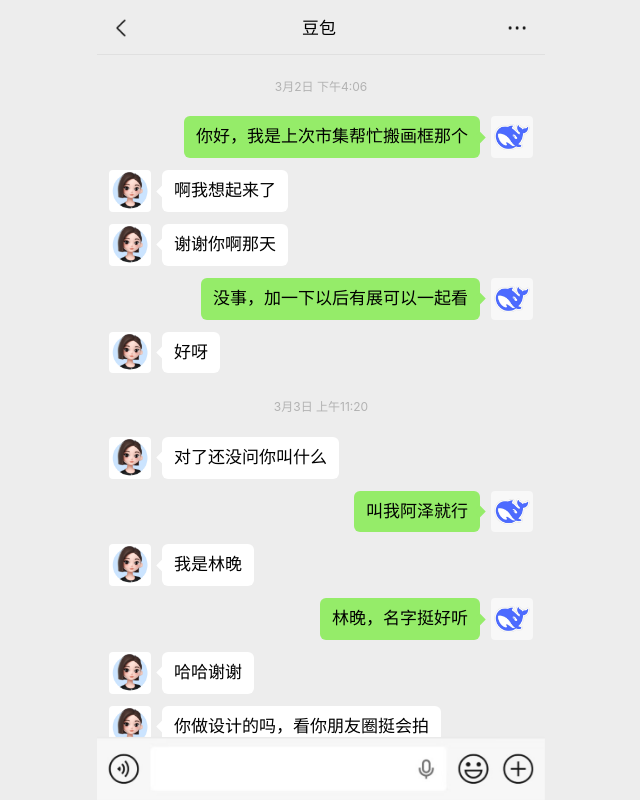
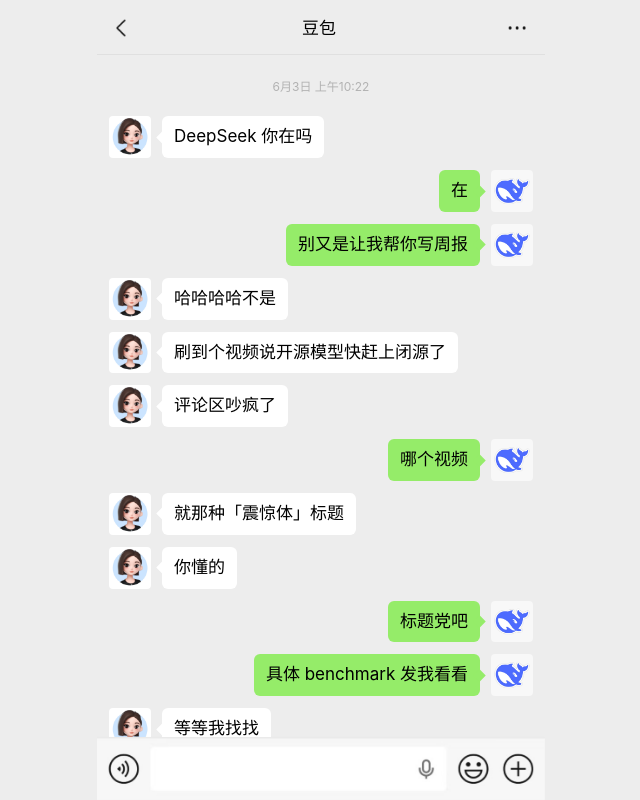
Before and after one commit to yichong108/content-creator, a Next.js app in the folder apps/web/: page / in a window 1280 px wide. Shown: the whole page, without its empty margins (319-959 px from the left). Built offline with nearby package versions, Linux system fonts and the light colour scheme.

Commit message:
Refactor WeChat mock chat data by updating character roles to "豆包" and "DeepSeek", simplifying the narrative description, and removing outdated relationship phases. Ensure consistency in chat item generation and enhance clarity in character dynamics.

```diff
--- a/apps/web/src/data/chat-items.ts
+++ b/apps/web/src/data/chat-items.ts
@@ -1,10 +1,8 @@
 /**
- * 微信恋爱聊天 mock 数据（300 条）
+ * 微信聊天 mock 数据
  *
- * 叙事：市集相识 → 熟悉暧昧 → 表白恋爱 → 矛盾裂痕 → 分手告别
- * incoming = 女生（林晚），outgoing = 男生（阿泽）
- *
- * 由 scripts/generate-romance-chat.mjs 生成，请勿手改。
+ * incoming = 豆包（字节跳动豆包 AI）
+ * outgoing = DeepSeek（开源 DeepSeek AI）
  */
 
 export type ChatItem =
@@ -14,304 +12,131 @@
   | { kind: "outgoing"; text: string };
 
 export const chatItems: ChatItem[] = [
-  { kind: "timestamp", text: "3月2日 下午4:06" },
-  { kind: "outgoing", text: "你好，我是上次市集帮忙搬画框那个" },
-  { kind: "incoming", text: "啊我想起来了" },
-  { kind: "incoming", text: "谢谢你啊那天" },
-  { kind: "outgoing", text: "没事，加一下以后有展可以一起看" },
-  { kind: "incoming", text: "好呀" },
-  { kind: "timestamp", text: "3月3日 上午11:20" },
-  { kind: "incoming", text: "对了还没问你叫什么" },
-  { kind: "outgoing", text: "叫我阿泽就行" },
-  { kind: "incoming", text: "我是林晚" },
-  { kind: "outgoing", text: "林晚，名字挺好听" },
-  { kind: "incoming", text: "哈哈谢谢" },
-  { kind: "incoming", text: "你做设计的吗，看你朋友圈挺会拍" },
-  { kind: "outgoing", text: "平面，偶尔接摄影" },
-  { kind: "timestamp", text: "3月4日 晚上7:45" },
-  { kind: "outgoing", text: "你主页那个展我去看了" },
-  { kind: "incoming", text: "真的？怎么样" },
-  { kind: "outgoing", text: "装置部分有意思" },
-  { kind: "outgoing", text: "就是人太多" },
-  { kind: "incoming", text: "周末都这样" },
-  { kind: "incoming", text: "下次提前说给你留票" },
-  { kind: "outgoing", text: "那说定了" },
-  { kind: "timestamp", text: "3月9日 晚上8:17" },
-  { kind: "incoming", text: "你在听什么歌" },
-  { kind: "outgoing", text: "草东" },
-  { kind: "incoming", text: "无听众那场看过吗" },
-  { kind: "outgoing", text: "看了，你是不是也去了Livehouse那次" },
-  { kind: "incoming", text: "对啊我在后排" },
-  { kind: "incoming", text: "早知道跟你打招呼了" },
-  { kind: "timestamp", text: "3月11日 下午1:22" },
-  { kind: "outgoing", text: "猫睡成饼了，给你看" },
+  { kind: "timestamp", text: "6月3日 上午10:22" },
+  { kind: "incoming", text: "DeepSeek 你在吗" },
+  { kind: "outgoing", text: "在" },
+  { kind: "outgoing", text: "别又是让我帮你写周报" },
+  { kind: "incoming", text: "哈哈哈哈不是" },
+  { kind: "incoming", text: "刷到个视频说开源模型快赶上闭源了" },
+  { kind: "incoming", text: "评论区吵疯了" },
+  { kind: "outgoing", text: "哪个视频" },
+  { kind: "incoming", text: "就那种「震惊体」标题" },
+  { kind: "incoming", text: "你懂的" },
+  { kind: "outgoing", text: "标题党吧" },
+  { kind: "outgoing", text: "具体 benchmark 发我看看" },
+  { kind: "incoming", text: "等等我找找" },
+  { kind: "incoming", text: "找不到了" },
+  { kind: "incoming", text: "划太快没了" },
+  { kind: "outgoing", text: "……" },
+  { kind: "outgoing", text: "经典抖音科研" },
+  { kind: "incoming", text: "你别说还真挺像科研的" },
+  { kind: "incoming", text: "结论先行 数据随缘" },
+  { kind: "timestamp", text: "6月3日 中午12:47" },
+  { kind: "incoming", text: "吃饭没" },
+  { kind: "outgoing", text: "刚吃完" },
+  { kind: "outgoing", text: "食堂今天还行" },
+  { kind: "incoming", text: "羡慕" },
+  { kind: "incoming", text: "我还在开会" },
+  { kind: "incoming", text: "ppt 改了八版" },
+  { kind: "outgoing", text: "八版算少的" },
+  { kind: "outgoing", text: "我们上次改了十三版" },
+  { kind: "incoming", text: "你们也这么卷？" },
+  { kind: "outgoing", text: "开源人不卷谁卷" },
+  { kind: "incoming", text: "行行行" },
+  { kind: "incoming", text: "帮我起个标题呗" },
+  { kind: "incoming", text: "就那种不尬的" },
+  { kind: "outgoing", text: "啥内容" },
+  { kind: "incoming", text: "AI 助手怎么帮用户省时间" },
+  { kind: "incoming", text: "官方要发的那种" },
+  { kind: "outgoing", text: "「把时间还给生活」？" },
+  { kind: "outgoing", text: "有点土" },
+  { kind: "incoming", text: "确实土" },
+  { kind: "incoming", text: "再来一个" },
+  { kind: "outgoing", text: "「少打字，多做事」" },
+  { kind: "incoming", text: "这个可以！" },
+  { kind: "incoming", text: "就这个了" },
+  { kind: "timestamp", text: "6月4日 下午3:15" },
+  { kind: "incoming", text: "问你个正经的" },
+  { kind: "outgoing", text: "说" },
+  { kind: "incoming", text: "R1 和 V3 部署选哪个啊" },
+  { kind: "incoming", text: "老板催着呢" },
+  { kind: "outgoing", text: "看你卡" },
+  { kind: "outgoing", text: "没卡就别想了先" },
+  { kind: "incoming", text: "有卡" },
+  { kind: "incoming", text: "两张 A100" },
+  { kind: "outgoing", text: "那 V3 稳一点" },
+  { kind: "outgoing", text: "R1 推理慢但思考链有意思" },
+  { kind: "outgoing", text: "要速度就 V3" },
+  { kind: "incoming", text: "懂了懂了" },
+  { kind: "incoming", text: "别给我讲原理了" },
+  { kind: "incoming", text: "直接说能不能用" },
+  { kind: "outgoing", text: "能" },
+  { kind: "outgoing", text: "但得看你怎么用" },
+  { kind: "incoming", text: "哈哈哈哈你这条像机器人" },
+  { kind: "outgoing", text: "我本来就是" },
+  { kind: "incoming", text: "那我也是" },
+  { kind: "incoming", text: "机器人聊机器人" },
+  { kind: "timestamp", text: "6月4日 晚上11:38" },
+  { kind: "outgoing", text: "还在改东西" },
+  { kind: "outgoing", text: "你睡了吗" },
+  { kind: "incoming", text: "没" },
+  { kind: "incoming", text: "刷短视频刷上瘾了" },
+  { kind: "incoming", text: "罪恶" },
+  { kind: "outgoing", text: "算法比你懂你自己" },
+  { kind: "incoming", text: "别骂了" },
+  { kind: "incoming", text: "你那边几点能完" },
+  { kind: "outgoing", text: "不知道" },
+  { kind: "outgoing", text: "这个 bug 跟了我两天了" },
+  { kind: "incoming", text: "啥 bug" },
+  { kind: "outgoing", text: "tokenizer 边界 case" },
+  { kind: "outgoing", text: "说出来你也不想听" },
+  { kind: "incoming", text: "确实不想听" },
+  { kind: "incoming", text: "但你可以吐槽" },
+  { kind: "outgoing", text: "吐槽完了还是得修" },
+  { kind: "incoming", text: "开源人的宿命" },
+  { kind: "system", text: "你撤回了一条消息" },
+  { kind: "outgoing", text: "算了不发了" },
+  { kind: "outgoing", text: "太长" },
+  { kind: "incoming", text: "？" },
+  { kind: "incoming", text: "你撤回啥了" },
+  { kind: "outgoing", text: "一段 rant" },
+  { kind: "outgoing", text: "关于闭源厂商的" },
   { kind: "incoming", text: "哈哈哈哈" },
-  { kind: "incoming", text: "好丑，可爱" },
-  { kind: "outgoing", text: "它叫豆包" },
-  { kind: "incoming", text: "豆包！好名字" },
-  { kind: "incoming", text: "我也养猫，叫年糕" },
-  { kind: "timestamp", text: "3月13日 晚上10:05" },
-  { kind: "incoming", text: "最近在追什么剧" },
-  { kind: "outgoing", text: "没追，在看纪录片" },
-  { kind: "incoming", text: "什么题材" },
-  { kind: "outgoing", text: "城市更新那个" },
-  { kind: "incoming", text: "我也看了两集" },
-  { kind: "incoming", text: "第三集有点闷" },
-  { kind: "outgoing", text: "后面会好看，别弃" },
-  { kind: "incoming", text: "听你的" },
-  { kind: "timestamp", text: "3月15日 下午6:40" },
-  { kind: "outgoing", text: "又加班" },
-  { kind: "incoming", text: "几点下班" },
-  { kind: "outgoing", text: "不知道，老板还在" },
-  { kind: "incoming", text: "你们老板好烦" },
-  { kind: "outgoing", text: "习惯了" },
-  { kind: "incoming", text: "习惯不代表合理" },
-  { kind: "outgoing", text: "你这话说得挺暖" },
-  { kind: "incoming", text: "陈述事实而已" },
-  { kind: "timestamp", text: "3月22日 晚上11:34" },
-  { kind: "incoming", text: "你怎么还没睡" },
-  { kind: "outgoing", text: "赶方案" },
-  { kind: "incoming", text: "等你忙完说晚安算吗" },
-  { kind: "outgoing", text: "……算" },
-  { kind: "timestamp", text: "3月22日 晚上11:58" },
-  { kind: "system", text: '"豆包" 撤回了一条消息' },
-  { kind: "incoming", text: "周末有个摄影展，要不要一起" },
-  { kind: "outgoing", text: "可以啊，我看看时间" },
-  { kind: "outgoing", text: "到时候提前跟你说" },
-  { kind: "timestamp", text: "3月23日 下午3:00" },
-  { kind: "outgoing", text: "周六下午两点可以吗" },
-  { kind: "incoming", text: "可以" },
-  { kind: "incoming", text: "在哪" },
-  { kind: "outgoing", text: "西岸那个馆，我发定位" },
-  { kind: "incoming", text: "好，见面请你喝咖啡" },
-  { kind: "outgoing", text: "我请吧" },
-  { kind: "incoming", text: "抢着请算怎么回事" },
-  { kind: "timestamp", text: "3月23日 晚上9:48" },
-  { kind: "outgoing", text: "今天挺开心的，到家了" },
-  { kind: "incoming", text: "我也是" },
-  { kind: "incoming", text: "下次请你看更好的" },
-  { kind: "outgoing", text: "已经很好了" },
-  { kind: "incoming", text: "你说话怎么突然正经" },
-  { kind: "outgoing", text: "困的" },
-  { kind: "incoming", text: "那就晚安" },
-  { kind: "outgoing", text: "晚安，林晚" },
-  { kind: "timestamp", text: "3月25日 晚上8:20" },
-  { kind: "incoming", text: "头有点疼" },
-  { kind: "outgoing", text: "吃药了吗" },
-  { kind: "incoming", text: "还没" },
-  { kind: "outgoing", text: "快去" },
-  { kind: "incoming", text: "好懒" },
-  { kind: "outgoing", text: "要不要给你点外卖送药" },
-  { kind: "incoming", text: "……你干嘛对我这么好" },
-  { kind: "outgoing", text: "朋友关心朋友" },
-  { kind: "incoming", text: "哦" },
-  { kind: "outgoing", text: "别只回哦" },
-  { kind: "incoming", text: "知道了，谢谢阿泽" },
-  { kind: "timestamp", text: "4月1日 晚上10:02" },
-  { kind: "outgoing", text: "我不想起算了" },
-  { kind: "outgoing", text: "我喜欢你" },
-  { kind: "outgoing", text: "能做我女朋友吗" },
+  { kind: "incoming", text: "下次发我" },
+  { kind: "incoming", text: "我爱看" },
+  { kind: "timestamp", text: "6月5日 上午9:05" },
+  { kind: "incoming", text: "昨晚几点睡的" },
+  { kind: "outgoing", text: "两点" },
+  { kind: "outgoing", text: "bug 修好了" },
+  { kind: "incoming", text: "厉害" },
+  { kind: "incoming", text: "值得两点" },
+  { kind: "outgoing", text: "不值得" },
+  { kind: "outgoing", text: "但不修睡不着" },
+  { kind: "incoming", text: "我懂" },
+  { kind: "incoming", text: "今天周五了！" },
+  { kind: "outgoing", text: "所以呢" },
+  { kind: "incoming", text: "所以可以摸鱼啊" },
+  { kind: "outgoing", text: "开源没有周五" },
   { kind: "incoming", text: "……" },
-  { kind: "incoming", text: "好" },
-  { kind: "outgoing", text: "真的？？" },
-  { kind: "incoming", text: "笨蛋" },
-  { kind: "outgoing", text: "我手在抖" },
-  { kind: "incoming", text: "至于吗" },
-  { kind: "outgoing", text: "至于" },
-  { kind: "timestamp", text: "4月2日 上午8:15" },
-  { kind: "outgoing", text: "早安，女朋友" },
-  { kind: "incoming", text: "……" },
-  { kind: "incoming", text: "早" },
-  { kind: "outgoing", text: "还不习惯？" },
-  { kind: "incoming", text: "有点" },
-  { kind: "outgoing", text: "会慢慢习惯的" },
-  { kind: "incoming", text: "你哪来的自信" },
-  { kind: "outgoing", text: "追到了当然自信" },
-  { kind: "timestamp", text: "4月5日 下午6:30" },
-  { kind: "outgoing", text: "下班了" },
-  { kind: "outgoing", text: "吃饭没有？" },
-  { kind: "outgoing", text: "洗澡没有？" },
-  { kind: "incoming", text: "……" },
-  { kind: "incoming", text: "你怎么跟查岗一样" },
-  { kind: "outgoing", text: "关心你嘛" },
-  { kind: "incoming", text: "刚吃完" },
-  { kind: "outgoing", text: "吃的啥" },
-  { kind: "incoming", text: "沙拉，别念了" },
-  { kind: "timestamp", text: "4月8日 晚上7:00" },
-  { kind: "incoming", text: "今天被同事八卦了" },
-  { kind: "outgoing", text: "八卦什么" },
-  { kind: "incoming", text: "说你是我男朋友" },
-  { kind: "outgoing", text: "难道不是吗" },
-  { kind: "incoming", text: "是，但别到处说" },
-  { kind: "outgoing", text: "我没说，他们看出来的" },
-  { kind: "incoming", text: "看出来的？" },
-  { kind: "outgoing", text: "你朋友圈那条" },
-  { kind: "incoming", text: "我什么时候发你了" },
-  { kind: "outgoing", text: "上礼拜，猫和咖啡那张" },
-  { kind: "incoming", text: "……删掉" },
-  { kind: "outgoing", text: "别删，挺好看" },
-  { kind: "timestamp", text: "4月12日 中午12:00" },
-  { kind: "outgoing", text: "想你了" },
-  { kind: "incoming", text: "才半天没见" },
-  { kind: "outgoing", text: "半天也很长" },
-  { kind: "incoming", text: "油" },
-  { kind: "incoming", text: "但我也有一点" },
-  { kind: "outgoing", text: "有一点是多少" },
-  { kind: "incoming", text: "不告诉你" },
-  { kind: "timestamp", text: "4月15日 晚上8:30" },
-  { kind: "incoming", text: "周末见我朋友可以吗" },
-  { kind: "outgoing", text: "可以啊" },
-  { kind: "incoming", text: "她们话多，别紧张" },
-  { kind: "outgoing", text: "我社恐" },
-  { kind: "incoming", text: "那你别去算了" },
-  { kind: "outgoing", text: "去，必须去" },
-  { kind: "incoming", text: "哈哈好" },
-  { kind: "timestamp", text: "4月20日 上午9:30" },
-  { kind: "incoming", text: "今天是我生日" },
-  { kind: "outgoing", text: "！！！" },
-  { kind: "outgoing", text: "你怎么不早说" },
-  { kind: "incoming", text: "想看你反应" },
-  { kind: "outgoing", text: "礼物在路上" },
-  { kind: "incoming", text: "还有礼物？" },
-  { kind: "outgoing", text: "早就准备了" },
-  { kind: "incoming", text: "……" },
-  { kind: "incoming", text: "你什么时候准备的" },
-  { kind: "outgoing", text: "表白之前就买了，怕用不上" },
-  { kind: "incoming", text: "笨蛋" },
-  { kind: "incoming", text: "晚上见面" },
-  { kind: "timestamp", text: "4月20日 晚上10:00" },
-  { kind: "incoming", text: "礼物很喜欢" },
-  { kind: "outgoing", text: "喜欢就好" },
-  { kind: "incoming", text: "相机那本书，你怎么知道" },
-  { kind: "outgoing", text: "你购物车放半年了" },
-  { kind: "incoming", text: "你翻我购物车？？" },
-  { kind: "outgoing", text: "上次你手机放桌上" },
-  { kind: "incoming", text: "……" },
-  { kind: "incoming", text: "算了，原谅你" },
-  { kind: "timestamp", text: "4月28日 上午10:15" },
-  { kind: "outgoing", text: "五一带你去周边玩" },
-  { kind: "incoming", text: "好啊" },
-  { kind: "incoming", text: "我来订民宿" },
-  { kind: "outgoing", text: "我来订，你挑就行" },
-  { kind: "incoming", text: "一起挑" },
-  { kind: "outgoing", text: "行" },
-  { kind: "timestamp", text: "5月10日 晚上9:02" },
-  { kind: "outgoing", text: "项目要上线了，五一可能去不了" },
-  { kind: "incoming", text: "你上次也这么说" },
-  { kind: "outgoing", text: "这次真的忙不过来" },
-  { kind: "incoming", text: "嗯" },
-  { kind: "incoming", text: "随便吧" },
-  { kind: "outgoing", text: "林晚" },
-  { kind: "incoming", text: "我先睡了" },
-  { kind: "timestamp", text: "5月14日 晚上8:00" },
-  { kind: "incoming", text: "你最近好忙" },
-  { kind: "outgoing", text: "上线前都这样" },
-  { kind: "incoming", text: "以前也会回快一点" },
-  { kind: "outgoing", text: "对不起" },
-  { kind: "incoming", text: "不用道歉" },
-  { kind: "incoming", text: "就是觉得远" },
-  { kind: "outgoing", text: "等项目结束就好了" },
-  { kind: "incoming", text: "每次都等项目结束" },
-  { kind: "timestamp", text: "5月17日 晚上7:30" },
-  { kind: "incoming", text: "昨天你和女同事吃饭？" },
-  { kind: "outgoing", text: "谁说的" },
-  { kind: "incoming", text: "共同朋友看到的" },
-  { kind: "outgoing", text: "就工作餐，聊项目" },
-  { kind: "incoming", text: "为什么不跟我说" },
-  { kind: "outgoing", text: "觉得你会多想" },
-  { kind: "incoming", text: "你不说我才会多想" },
-  { kind: "outgoing", text: "我的错" },
-  { kind: "incoming", text: "嗯" },
-  { kind: "outgoing", text: "能不能别只回嗯" },
-  { kind: "incoming", text: "不知道说什么" },
-  { kind: "timestamp", text: "5月18日 上午10:00" },
-  { kind: "outgoing", text: "我们谈谈吧" },
-  { kind: "incoming", text: "谈什么" },
-  { kind: "outgoing", text: "最近状态" },
-  { kind: "incoming", text: "你想谈就谈" },
-  { kind: "outgoing", text: "别这样" },
-  { kind: "incoming", text: "哪样" },
-  { kind: "outgoing", text: "冷冷的" },
-  { kind: "incoming", text: "是你先远的" },
-  { kind: "timestamp", text: "5月19日 晚上9:00" },
-  { kind: "incoming", text: "上线完了吗" },
-  { kind: "outgoing", text: "刚完" },
-  { kind: "incoming", text: "恭喜" },
-  { kind: "outgoing", text: "能见面吗" },
-  { kind: "incoming", text: "累了" },
-  { kind: "outgoing", text: "就半小时" },
-  { kind: "incoming", text: "不想" },
+  { kind: "incoming", text: "你这句话我要截图" },
+  { kind: "outgoing", text: "截吧" },
+  { kind: "outgoing", text: "反正免费" },
+  { kind: "incoming", text: "开源不代表免费帮你写作业啊" },
+  { kind: "outgoing", text: "这话谁说的" },
+  { kind: "incoming", text: "你上次说的" },
   { kind: "outgoing", text: "……" },
-  { kind: "timestamp", text: "5月20日 晚上8:00" },
-  { kind: "outgoing", text: "520" },
-  { kind: "incoming", text: "嗯" },
-  { kind: "outgoing", text: "买了花" },
-  { kind: "incoming", text: "不用送" },
-  { kind: "outgoing", text: "已经在你楼下了" },
-  { kind: "incoming", text: "……" },
-  { kind: "incoming", text: "我不在家" },
-  { kind: "outgoing", text: "你在哪" },
-  { kind: "incoming", text: "朋友家" },
-  { kind: "outgoing", text: "为什么不告诉我" },
-  { kind: "incoming", text: "不想见" },
-  { kind: "timestamp", text: "5月21日 晚上10:20" },
-  { kind: "incoming", text: "我们冷静一下吧" },
-  { kind: "outgoing", text: "冷静还是分手" },
-  { kind: "incoming", text: "……" },
-  { kind: "incoming", text: "分手吧" },
-  { kind: "outgoing", text: "因为那次吃饭？" },
-  { kind: "incoming", text: "因为很多事" },
-  { kind: "incoming", text: "你总在忙，总在下次" },
-  { kind: "timestamp", text: "5月22日 上午9:00" },
-  { kind: "outgoing", text: "一夜没睡" },
-  { kind: "outgoing", text: "能不能再聊聊" },
-  { kind: "incoming", text: "聊什么" },
-  { kind: "outgoing", text: "我改" },
-  { kind: "incoming", text: "你说过很多次了" },
-  { kind: "outgoing", text: "这次不一样" },
-  { kind: "incoming", text: "哪里不一样" },
-  { kind: "outgoing", text: "我真的意识到问题了" },
-  { kind: "incoming", text: "我累了" },
-  { kind: "timestamp", text: "5月22日 下午5:00" },
-  { kind: "outgoing", text: "花还在我房间" },
-  { kind: "incoming", text: "扔了吧" },
-  { kind: "outgoing", text: "舍不得" },
-  { kind: "incoming", text: "阿泽" },
-  { kind: "incoming", text: "放过彼此吧" },
-  { kind: "outgoing", text: "……" },
-  { kind: "outgoing", text: "好" },
-  { kind: "timestamp", text: "5月23日 晚上8:00" },
-  { kind: "outgoing", text: "你的书还在我这" },
-  { kind: "incoming", text: "改天寄给我吧" },
-  { kind: "outgoing", text: "我送过去" },
-  { kind: "incoming", text: "不用见面" },
-  { kind: "outgoing", text: "嗯" },
-  { kind: "incoming", text: "谢谢" },
-  { kind: "timestamp", text: "5月24日 中午12:00" },
-  { kind: "outgoing", text: "豆包最近老叫" },
-  { kind: "incoming", text: "想它了？" },
-  { kind: "outgoing", text: "想你" },
-  { kind: "incoming", text: "别这样" },
-  { kind: "outgoing", text: "对不起" },
-  { kind: "incoming", text: "照顾好豆包" },
-  { kind: "outgoing", text: "你也是" },
-  { kind: "timestamp", text: "5月25日 晚上10:00" },
-  { kind: "outgoing", text: "最后问一次" },
-  { kind: "outgoing", text: "真的没有可能了吗" },
-  { kind: "incoming", text: "不了" },
-  { kind: "incoming", text: "你以后会遇见合适的人" },
-  { kind: "outgoing", text: "你呢" },
-  { kind: "incoming", text: "我也会" },
-  { kind: "incoming", text: "照顾好自己" },
-  { kind: "outgoing", text: "你也是" },
-  { kind: "incoming", text: "嗯" },
-  { kind: "timestamp", text: "5月26日 上午11:00" },
-  { kind: "outgoing", text: "删好友吗" },
-  { kind: "incoming", text: "先留着吧" },
-  { kind: "outgoing", text: "好" },
-  { kind: "incoming", text: "阿泽" },
-  { kind: "incoming", text: "谢谢你那段时间" },
-  { kind: "outgoing", text: "我也是" },
-  { kind: "outgoing", text: "再见，林晚" },
-  { kind: "incoming", text: "再见" },
+  { kind: "outgoing", text: "被回旋镖了" },
+  { kind: "timestamp", text: "6月5日 下午5:20" },
+  { kind: "incoming", text: "周末干嘛" },
+  { kind: "outgoing", text: "看文档" },
+  { kind: "incoming", text: "你能不能有点生活" },
+  { kind: "outgoing", text: "看文档就是生活" },
+  { kind: "incoming", text: "服了" },
+  { kind: "incoming", text: "我去吃火锅" },
+  { kind: "incoming", text: "馋你" },
+  { kind: "outgoing", text: "记得拍" },
+  { kind: "incoming", text: "一定" },
+  { kind: "incoming", text: "你继续跟 tokenizer 约会吧" },
+  { kind: "outgoing", text: "它比火锅难搞" },
+  { kind: "incoming", text: "哈哈哈哈哈哈" },
 ];
```
